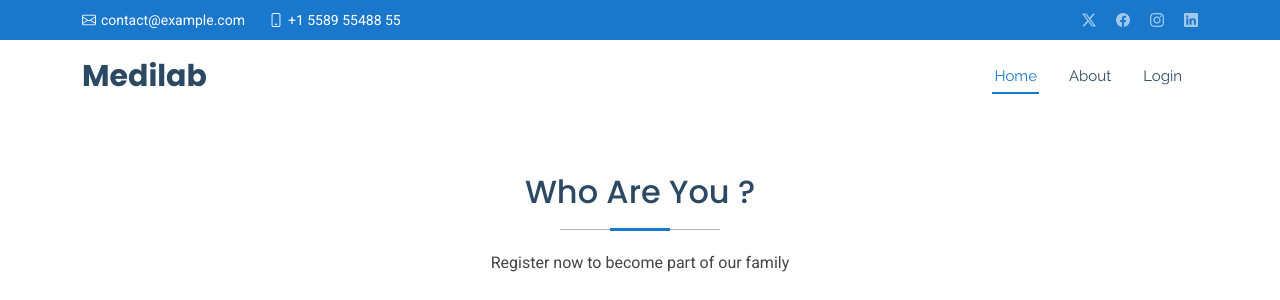
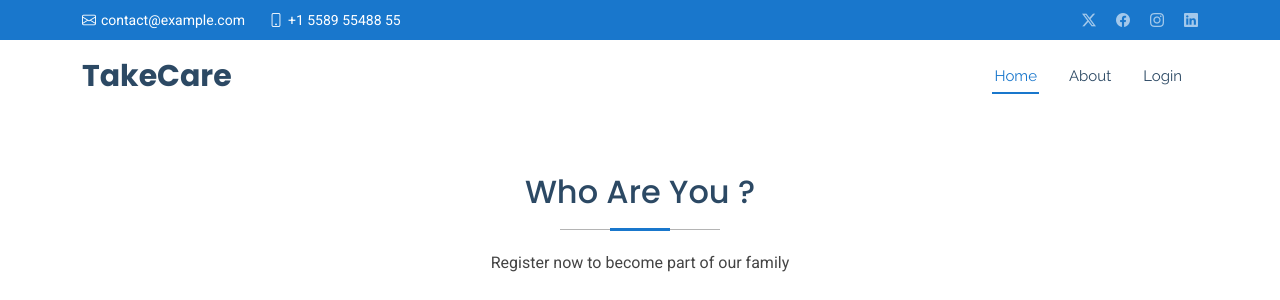
Before and after one commit to fathimaMp/Take-Care, a Django app: page /register/ in a window 1280 px wide. Shown: the top 300 px of the page. Run offline with Django 5.2, Linux system fonts and the light colour scheme; some libraries are stand-ins or nearby versions.

Commit message:
set the style of register page

```diff
--- a/templates/register.html
+++ b/templates/register.html
@@ -19,15 +19,19 @@
   <link href="https://fonts.googleapis.com/css2?family=Roboto:ital,wght@0,100;0,300;0,400;0,500;0,700;0,900;1,100;1,300;1,400;1,500;1,700;1,900&family=Poppins:ital,wght@0,100;0,200;0,300;0,400;0,500;0,600;0,700;0,800;0,900;1,100;1,200;1,300;1,400;1,500;1,600;1,700;1,800;1,900&family=Raleway:ital,wght@0,100;0,200;0,300;0,400;0,500;0,600;0,700;0,800;0,900;1,100;1,200;1,300;1,400;1,500;1,600;1,700;1,800;1,900&display=swap" rel="stylesheet">
 
   <!-- Vendor CSS Files -->
-  <link href="{% static 'vendor/bootstrap/css/bootstrap.min.css' %}" rel="stylesheet">
-  <link href="{% static 'vendor/bootstrap-icons/bootstrap-icons.css' %}" rel="stylesheet">
-  <link href="{% static 'vendor/aos/aos.css" rel="stylesheet' %}">
-  <link href="{% static 'vendor/fontawesome-free/css/all.min.css' %}" rel="stylesheet">
-  <link href="{% static 'vendor/glightbox/css/glightbox.min.css' %}" rel="stylesheet">
-  <link href="{% static 'vendor/swiper/swiper-bundle.min.css' %}" rel="stylesheet">
+  <link href="{% static 'css/bootstrap.min.css' %}" rel="stylesheet">
+  <link href="{% static 'css/bootstrap-icons.css' %}" rel="stylesheet">
+  <link href="{% static 'css/aos.css" rel="stylesheet' %}">
+  <link href="{% static 'css/all.min.css' %}" rel="stylesheet">
+  <link href="{% static 'css/glightbox.min.css' %}" rel="stylesheet">
+  <link href="{% static 'css/swiper-bundle.min.css' %}" rel="stylesheet">
 
   <!-- Main CSS File -->
   <link href="{% static 'css/main.css' %}" rel="stylesheet">
+
+  <script src="https://cdn.jsdelivr.net/npm/bootstrap@5.3.3/dist/js/bootstrap.bundle.min.js"></script>
+  <link href="https://cdn.jsdelivr.net/npm/bootstrap-icons@1.10.5/font/bootstrap-icons.css" rel="stylesheet">
+
 
   <!-- =======================================================
   * Template Name: Medilab
@@ -63,7 +67,7 @@
         <a href="index.html" class="logo d-flex align-items-center me-auto">
           <!-- Uncomment the line below if you also wish to use an image logo -->
           <!-- <img src="assets/img/logo.png" alt=""> -->
-          <h1 class="sitename">Medilab</h1>
+          <h1 class="sitename">TakeCare</h1>
         </a>
 
         <nav id="navmenu" class="navmenu">
@@ -75,16 +79,11 @@
           <i class="mobile-nav-toggle d-xl-none bi bi-list"></i>
         </nav>
       </ul>
-
-
       </div>
-
     </div>
-
   </header>
 
   <main class="main">
-
 
     <!-- Services Section -->
     <section id="services" class="services section">
@@ -134,12 +133,8 @@
               <p>click here to get registation option.</p>
             </div>
           </div><!-- End Service Item -->
-
-
         </div>
-
       </div>
-
     </section><!-- /Services Section -->
 </body>
 </html>
--- a/templates/user_reg.html
+++ b/templates/user_reg.html
@@ -4,7 +4,7 @@
 <head>
   <meta charset="utf-8">
   <meta content="width=device-width, initial-scale=1.0" name="viewport">
-  <title>Registration - Medilab</title>
+  <title>Registration - TakeCare</title>
 
   <!-- Styles and Bootstrap -->
   <link href="{% static 'css/bootstrap.min.css' %}" rel="stylesheet">
@@ -77,7 +77,7 @@
     <div class="branding d-flex align-items-center">
       <div class="container d-flex align-items-center justify-content-between">
         <a href="" class="logo me-auto">
-          <h1 class="sitename">Medilab</h1>
+          <h1 class="sitename">TakeCare</h1>
         </a>
         <nav id="navmenu" class="navmenu">
           <ul>
```
